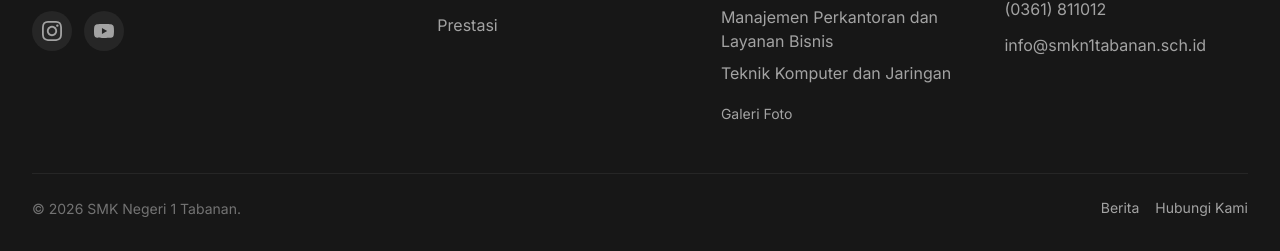
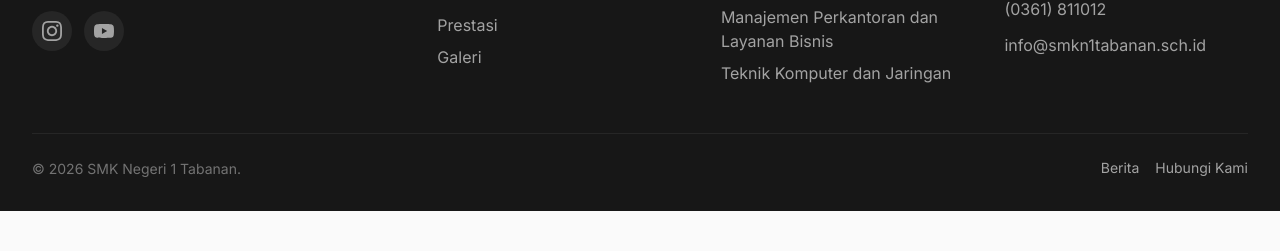
Before and after one commit to sintiasnn/redesign-smaksata-website, an Astro site: page / in a window 1280 px wide. Shown: the part 5815-6066 px from the top of the page. After the commit the page ends 6026 px from the top, so only its background shows below. Built offline with nearby package versions, Linux system fonts and the light colour scheme; Astro itself is replaced by a stand-in of ours.

Commit message:
fix: pindahkan galeri ke section Tentang di footer

```diff
--- a/src/layouts/Layout.astro
+++ b/src/layouts/Layout.astro
@@ -110,13 +110,13 @@ const base = import.meta.env.BASE_URL.replace(/\/?$/, '/')
             <li><a href={base + 'sejarah'} class="footer-link">Sejarah</a></li>
             <li><a href={base + 'fasilitas'} class="footer-link">Fasilitas</a></li>
             <li><a href={base + 'prestasi'} class="footer-link">Prestasi</a></li>
+            <li><a href={base + '#galeri'} class="footer-link">Galeri</a></li>
           </ul>
         </div>
         <div>
           <h3 class="footer-heading">Program</h3>
           <ul class="space-y-2">
             {programs.map((p: any) => <li><a href={base + 'detail/' + p.id} class="footer-link">{p.nama}</a></li>)}
-            <li class="pt-2"><a href={base + '#galeri'} class="footer-link text-sm text-neutral-500">Galeri Foto</a></li>
           </ul>
         </div>
         <div>
```
